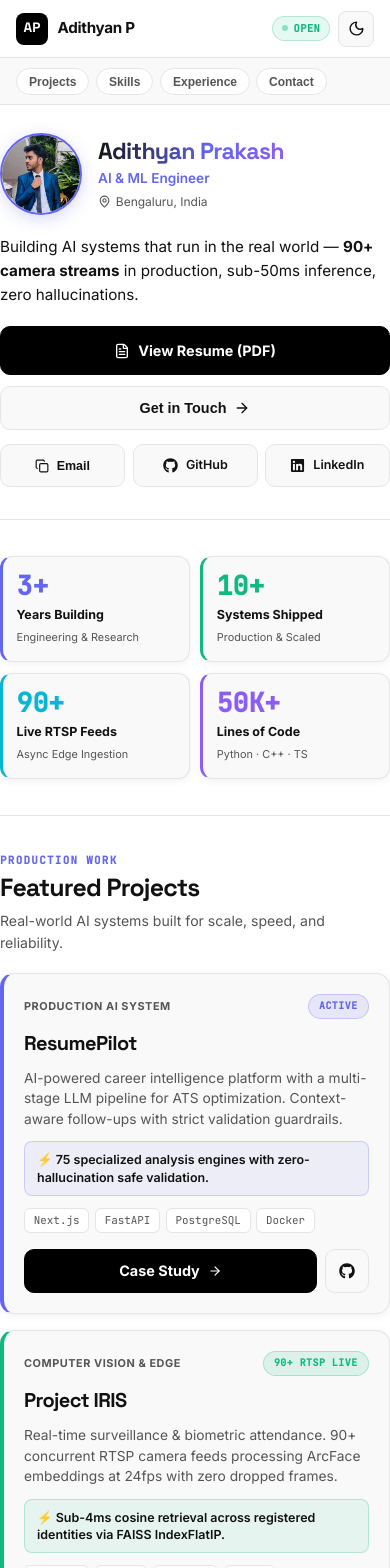
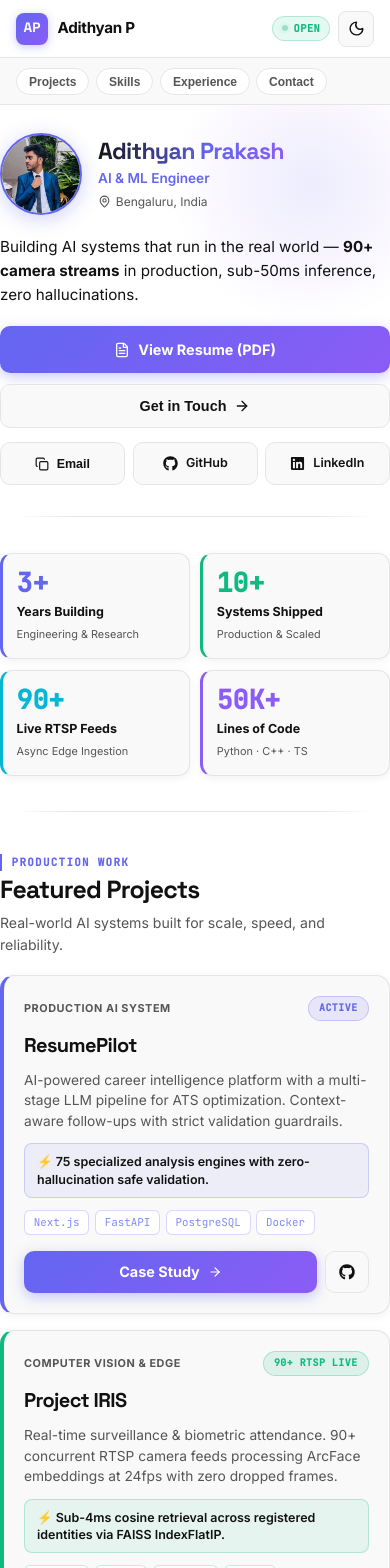
Before and after one commit to Adithyan1809/Portfolio, a React (Vite) app: page / in a window 390 px wide. Shown: the top 1568 px of the page. Built offline with nearby package versions, Linux system fonts and the light colour scheme; no server answers.

Commit message:
feat(mobile): visual polish + airplane FAB scroll-to-top fix

```diff
--- a/src/mobile/Mobile.css
+++ b/src/mobile/Mobile.css
@@ -8,8 +8,11 @@
 /* ─── Status Dot Pulse Animation (opacity only — GPU safe) ─── */
 @keyframes mobile-pulse-dot {
   0%, 100% { opacity: 1; }
-  50%       { opacity: 0.35; }
+  50%       { opacity: 0.3; }
 }
+
+/* ─── Slide-in underline for nav pills (transform only — GPU safe) ─── */
+/* (Used via ::after on .mobile-nav-pill-item) */
 
 /* ─── Root ─── */
 .mobile-app-root {
@@ -55,14 +58,15 @@
   width: 32px;
   height: 32px;
   border-radius: 8px;
-  background: var(--color-accent);
-  color: var(--color-bg);
+  background: linear-gradient(135deg, #6366f1, #8b5cf6);
+  color: #fff;
   display: flex;
   align-items: center;
   justify-content: center;
   font-weight: 800;
   font-size: 0.85rem;
   font-family: var(--font-display);
+  box-shadow: 0 2px 8px rgba(99, 102, 241, 0.35);
 }
 
 .mobile-brand-name {
@@ -93,14 +97,27 @@
   letter-spacing: 0.04em;
 }
 
-/* Pulsing green dot — opacity animation only (GPU composited) */
+/* Pulsing green dot — opacity + scale animation (GPU composited) */
 .mobile-status-dot {
   width: 6px;
   height: 6px;
   border-radius: 50%;
   background: #10b981;
   display: inline-block;
+  position: relative;
+  flex-shrink: 0;
   animation: mobile-pulse-dot 2s ease-in-out infinite;
+  will-change: opacity;
+}
+
+/* Glow ring around the status dot — separate pulsing layer */
+.mobile-status-dot::after {
+  content: '';
+  position: absolute;
+  inset: -3px;
+  border-radius: 50%;
+  background: rgba(16, 185, 129, 0.3);
+  animation: mobile-pulse-dot 2s ease-in-out infinite reverse;
   will-change: opacity;
 }
 
@@ -139,7 +156,10 @@
   display: none;
 }
 
+/* Nav pill with slide-in underline on tap — transform only, GPU safe */
 .mobile-nav-pill-item {
+  position: relative;
+  overflow: hidden;
   font-size: 0.75rem;
   font-weight: 600;
   padding: 0.35rem 0.75rem;
@@ -153,12 +173,29 @@
   transition: opacity 0.12s, transform 0.12s;
   will-change: opacity, transform;
 }
+
+/* Slide-in underline — translateX is GPU composited */
+.mobile-nav-pill-item::after {
+  content: '';
+  position: absolute;
+  bottom: 0;
+  left: 0;
+  width: 100%;
+  height: 2px;
+  background: linear-gradient(90deg, #6366f1, #8b5cf6);
+  transform: translateX(-100%);
+  transition: transform 0.22s ease;
+  will-change: transform;
+}
 .mobile-nav-pill-item:active {
-  background: var(--color-accent);
-  color: var(--color-bg);
-  border-color: var(--color-accent);
-  opacity: 0.85;
+  background: rgba(99, 102, 241, 0.08);
+  color: #6366f1;
+  border-color: rgba(99, 102, 241, 0.3);
+  opacity: 0.9;
   transform: scale(0.96);
+}
+.mobile-nav-pill-item:active::after {
+  transform: translateX(0);
 }
 
 /* ─── Container ─── */
@@ -168,26 +205,45 @@
   box-sizing: border-box;
 }
 
-/* ─── Section Spacing ─── */
+/* ─── Section Spacing — gradient divider instead of flat border ─── */
 .mobile-section {
   padding: 2.25rem 0;
-  border-bottom: 1px solid var(--color-border);
+  position: relative;
+}
+
+/* Gradient fade divider line (replaces flat border-bottom) */
+.mobile-section::after {
+  content: '';
+  position: absolute;
+  bottom: 0;
+  left: 1.15rem;
+  right: 1.15rem;
+  height: 1px;
+  background: linear-gradient(
+    90deg,
+    transparent 0%,
+    var(--color-border) 15%,
+    var(--color-border) 85%,
+    transparent 100%
+  );
 }
 
 .mobile-section-header {
   margin-bottom: 1.25rem;
 }
 
-/* Eyebrow — accent color for emphasis */
+/* Eyebrow — accent color with left border accent line */
 .mobile-eyebrow {
   font-size: 0.68rem;
   font-weight: 700;
   letter-spacing: 0.12em;
   color: #6366f1;
   text-transform: uppercase;
-  display: block;
+  display: inline-block;
   margin-bottom: 0.3rem;
   font-family: var(--font-mono);
+  padding-left: 0.6rem;
+  border-left: 2px solid #6366f1;
 }
 
 .mobile-title {
@@ -206,10 +262,53 @@
   line-height: 1.5;
 }
 
-/* ─── Hero Section ─── */
+/* ─── Hero Section — with radial gradient glow blob ─── */
 .mobile-hero {
   padding: 1.75rem 0 2rem;
-  border-bottom: 1px solid var(--color-border);
+  position: relative;
+  overflow: hidden;
+}
+
+/* Gradient divider for hero */
+.mobile-hero::after {
+  content: '';
+  position: absolute;
+  bottom: 0;
+  left: 1.15rem;
+  right: 1.15rem;
+  height: 1px;
+  background: linear-gradient(
+    90deg,
+    transparent 0%,
+    var(--color-border) 15%,
+    var(--color-border) 85%,
+    transparent 100%
+  );
+}
+
+/* Radial gradient blob — top-right corner, static, zero perf cost */
+.mobile-hero::before {
+  content: '';
+  position: absolute;
+  top: -60px;
+  right: -60px;
+  width: 280px;
+  height: 280px;
+  border-radius: 50%;
+  background: radial-gradient(
+    circle at center,
+    rgba(99, 102, 241, 0.12) 0%,
+    rgba(139, 92, 246, 0.06) 40%,
+    transparent 70%
+  );
+  pointer-events: none;
+  z-index: 0;
+}
+
+/* Ensure hero content sits above the gradient blob */
+.mobile-hero > * {
+  position: relative;
+  z-index: 1;
 }
 
 .mobile-hero-photo-row {
@@ -227,7 +326,7 @@
   overflow: hidden;
   border: 2px solid #6366f1;
   flex-shrink: 0;
-  box-shadow: 0 4px 16px rgba(99, 102, 241, 0.25);
+  box-shadow: 0 4px 20px rgba(99, 102, 241, 0.3);
 }
 
 .mobile-hero-img {
@@ -252,7 +351,7 @@
   -webkit-background-clip: text;
   -webkit-text-fill-color: transparent;
   background-clip: text;
-  /* Fallback for browsers that don't support background-clip */
+  /* Fallback */
   color: var(--color-text);
 }
 
@@ -308,9 +407,10 @@
 }
 
 .mobile-btn-primary {
-  background: var(--color-accent);
-  color: var(--color-bg);
-  border: 1px solid var(--color-accent);
+  background: linear-gradient(135deg, #6366f1, #8b5cf6);
+  color: #fff;
+  border: none;
+  box-shadow: 0 4px 14px rgba(99, 102, 241, 0.35);
 }
 
 .mobile-btn-secondary {
@@ -401,7 +501,7 @@
 }
 
 /* Project accent stripes */
-.mobile-project-indigo { border-left: 4px solid #6366f1; }
+.mobile-project-indigo  { border-left: 4px solid #6366f1; }
 .mobile-project-emerald { border-left: 4px solid #10b981; }
 .mobile-project-violet  { border-left: 4px solid #8b5cf6; }
 
@@ -454,6 +554,7 @@
   line-height: 1.4;
 }
 
+/* ─── Tech Tag Chips — per-project accent tinting ─── */
 .mobile-tech-tags {
   display: flex;
   flex-wrap: wrap;
@@ -470,13 +571,18 @@
   font-family: var(--font-mono);
 }
 
+/* Accent-tinted tech tags per project card color */
+.mobile-project-indigo .mobile-tech-tag  { border-color: rgba(99, 102, 241, 0.25); color: #818cf8; }
+.mobile-project-emerald .mobile-tech-tag { border-color: rgba(16, 185, 129, 0.25); color: #34d399; }
+.mobile-project-violet .mobile-tech-tag  { border-color: rgba(139, 92, 246, 0.25); color: #a78bfa; }
+
 .mobile-card-actions {
   display: flex;
   gap: 0.5rem;
   margin-top: 0.25rem;
 }
 
-/* ─── Technical Skills — colored left border per group ─── */
+/* ─── Technical Skills — colored left border per group + chip accent colors ─── */
 .mobile-skills-stack {
   display: flex;
   flex-direction: column;
@@ -519,13 +625,35 @@
   border-radius: 6px;
   background: var(--color-bg);
   border: 1px solid var(--color-border);
-  color: var(--color-text);
+  color: var(--color-text-muted);
   transition: opacity 0.12s, transform 0.12s;
   will-change: opacity, transform;
 }
 .mobile-chip:active {
   opacity: 0.6;
   transform: scale(0.95);
+}
+
+/* Accent-colored chips per skill group — subtle tint */
+.mobile-skill-group-indigo .mobile-chip  {
+  border-color: rgba(99, 102, 241, 0.3);
+  color: #818cf8;
+  background: rgba(99, 102, 241, 0.04);
+}
+.mobile-skill-group-emerald .mobile-chip {
+  border-color: rgba(16, 185, 129, 0.3);
+  color: #34d399;
+  background: rgba(16, 185, 129, 0.04);
+}
+.mobile-skill-group-cyan .mobile-chip {
+  border-color: rgba(6, 182, 212, 0.3);
+  color: #22d3ee;
+  background: rgba(6, 182, 212, 0.04);
+}
+.mobile-skill-group-violet .mobile-chip {
+  border-color: rgba(139, 92, 246, 0.3);
+  color: #a78bfa;
+  background: rgba(139, 92, 246, 0.04);
 }
 
 /* ─── Experience Timeline — colored dots per role type ─── */
@@ -682,6 +810,7 @@
 .mobile-input:focus, .mobile-textarea:focus {
   outline: none;
   border-color: #6366f1;
+  box-shadow: 0 0 0 3px rgba(99, 102, 241, 0.12);
 }
 .mobile-textarea {
   min-height: 100px;
@@ -701,11 +830,14 @@
 }
 
 .mobile-back-to-top {
-  padding: 0.5rem 1.25rem;
+  display: flex;
+  align-items: center;
+  gap: 0.4rem;
+  padding: 0.55rem 1.5rem;
   font-size: 0.75rem;
   font-weight: 700;
   border-radius: 20px;
-  background: var(--color-bg-secondary);
+  background: rgba(99, 102, 241, 0.08);
   border: 1px solid #6366f1;
   color: #6366f1;
   cursor: pointer;
@@ -716,6 +848,43 @@
 .mobile-back-to-top:active {
   opacity: 0.65;
   transform: scale(0.96);
+}
+
+/* ─── Floating Scroll-To-Top FAB (Plane icon) ─── */
+.mobile-scroll-fab {
+  position: fixed;
+  bottom: 1.5rem;
+  right: 1.25rem;
+  z-index: 900;
+  width: 46px;
+  height: 46px;
+  border-radius: 50%;
+  background: linear-gradient(135deg, #6366f1, #8b5cf6);
+  color: #fff;
+  border: none;
+  font-size: 1.1rem;
+  display: flex;
+  align-items: center;
+  justify-content: center;
+  cursor: pointer;
+  box-shadow: 0 4px 20px rgba(99, 102, 241, 0.45);
+  /* Hidden by default — shown via .mobile-scroll-fab--visible */
+  opacity: 0;
+  pointer-events: none;
+  transform: translateY(12px) scale(0.85);
+  transition: opacity 0.25s ease, transform 0.25s ease;
+  will-change: opacity, transform;
+  touch-action: manipulation;
+  -webkit-tap-highlight-color: transparent;
+}
+.mobile-scroll-fab--visible {
+  opacity: 1;
+  pointer-events: auto;
+  transform: translateY(0) scale(1);
+}
+.mobile-scroll-fab:active {
+  opacity: 0.8;
+  transform: scale(0.9);
 }
 
 /* ─── Mobile Case Study Page ─── */
--- a/src/mobile/MobileHome.jsx
+++ b/src/mobile/MobileHome.jsx
@@ -4,7 +4,7 @@ import {
   ArrowRight, FileText, Copy, Check, MapPin, ExternalLink,
   Briefcase, GraduationCap, Users, Award, BookOpen, Send,
   Cpu, Activity, Layers, Code2, Eye, Server, Settings, Zap,
-  Database, ShieldCheck, Video, GitCommit
+  Database, ShieldCheck, Video, GitCommit, Plane, ArrowUp
 } from 'lucide-react';
 import { FaGithub, FaLinkedin } from 'react-icons/fa';
 
@@ -14,6 +14,28 @@ export default function MobileHome() {
   const [copied, setCopied] = useState(false);
   const [formStatus, setFormStatus] = useState('idle');
   const [lastPush, setLastPush] = useState(null);
+  const [showFab, setShowFab] = useState(false);
+
+  // ─── Scroll-to-top FAB visibility ───
+  useEffect(() => {
+    const onScroll = () => {
+      setShowFab(window.scrollY > 320);
+    };
+    window.addEventListener('scroll', onScroll, { passive: true });
+    return () => window.removeEventListener('scroll', onScroll);
+  }, []);
+
+  // ─── Scroll to top — works on all mobile browsers ───
+  const scrollToTop = () => {
+    try {
+      window.scrollTo({ top: 0, behavior: 'smooth' });
+    } catch {
+      // Fallback for older browsers
+      window.scrollTo(0, 0);
+    }
+    document.documentElement.scrollTop = 0;
+    document.body.scrollTop = 0;
+  };
 
   // Copy email helper
   const handleCopyEmail = (e) => {
@@ -507,7 +529,7 @@ export default function MobileHome() {
           {/* Demand Forecasting */}
           <div className="mobile-project-card" style={{ borderLeft: '4px solid #f59e0b' }}>
             <div className="mobile-project-header">
-              <span className="mobile-project-cat">ML · Supply Chain · S&OP</span>
+              <span className="mobile-project-cat">ML · Supply Chain · S&amp;OP</span>
               <span className="status-tag" style={{ fontSize: '0.62rem', color: '#f59e0b', background: 'rgba(245,158,11,0.1)', border: '1px solid rgba(245,158,11,0.3)' }}>R² 0.889 CHAMPION</span>
             </div>
             <h3 className="mobile-project-title">Enterprise Demand Forecasting</h3>
@@ -608,13 +630,23 @@ export default function MobileHome() {
 
       {/* ─── Footer ─── */}
       <footer className="mobile-footer">
-        <button type="button" onClick={() => window.scrollTo({ top: 0, behavior: 'smooth' })} className="mobile-back-to-top">
-          ↑ Back to Top
+        <button type="button" onClick={scrollToTop} className="mobile-back-to-top">
+          <ArrowUp size={14} /> Back to Top
         </button>
         <p style={{ margin: 0, fontSize: '0.78rem' }}>
           © {new Date().getFullYear()} Adithyan Prakash · Bengaluru, India
         </p>
       </footer>
+
+      {/* ─── Floating Plane FAB (scroll to top) — appears after 320px scroll ─── */}
+      <button
+        type="button"
+        onClick={scrollToTop}
+        className={`mobile-scroll-fab${showFab ? ' mobile-scroll-fab--visible' : ''}`}
+        aria-label="Back to top"
+      >
+        <Plane size={18} style={{ transform: 'rotate(-45deg)' }} />
+      </button>
     </div>
   );
 }
```
